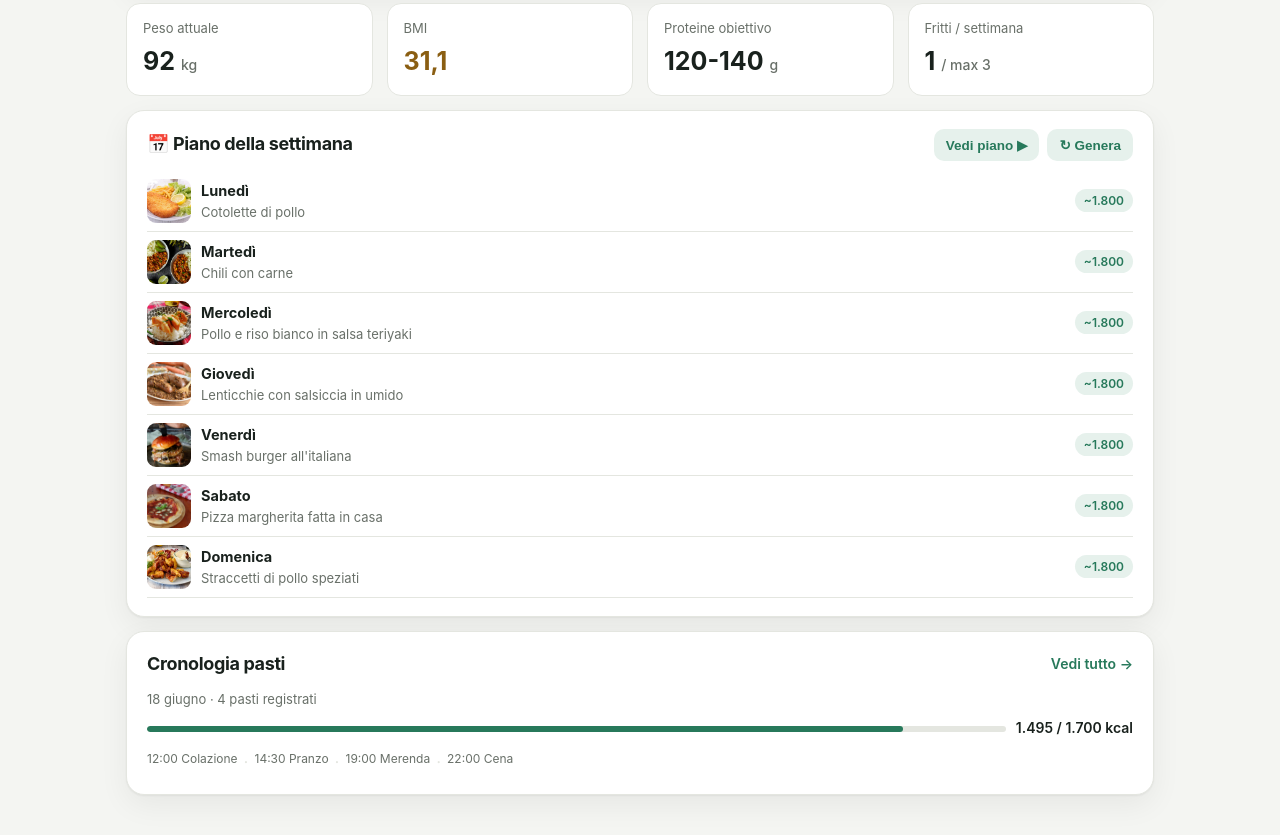
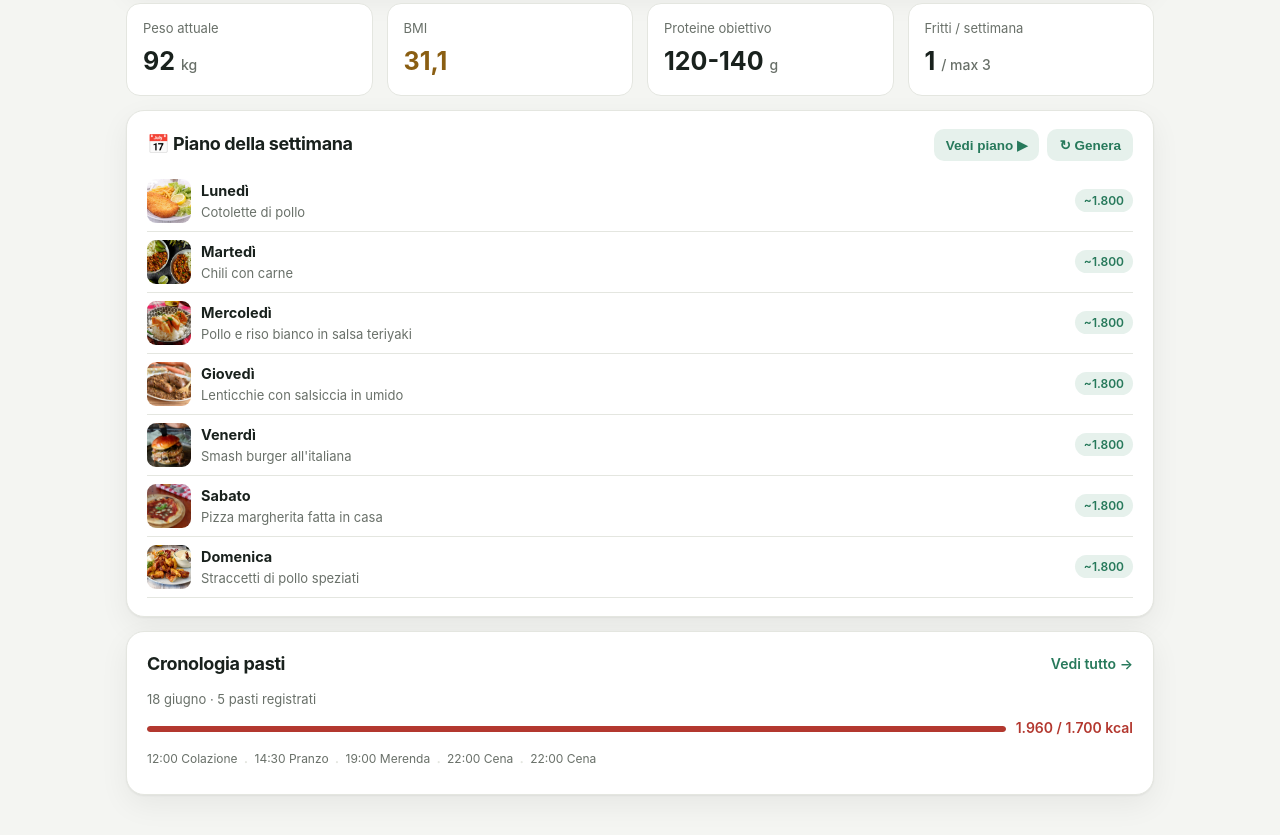
Before and after one commit to atarantoandrea-png/nutrizione-app, a plain HTML site: page index.html in a window 1280 px wide. Shown: the part 555-1390 px from the top of the page. Drawn offline with Linux system fonts and the light colour scheme.

Commit message:
18 giugno: pizza e mezza, 1960 kcal totali

```diff
--- a/index.html
+++ b/index.html
@@ -361,9 +361,10 @@
      {time:"12:00",tipo:"Colazione",desc:"Nutella (~12g, cucchiaino abbondante)",kcal:65,p:1,g:3,c:7},
      {time:"14:30",tipo:"Pranzo",desc:"Herbalife + banana",kcal:290,p:19,g:5,c:45},
      {time:"19:00",tipo:"Merenda",desc:"Mezzo frappe' grande senza panna (gelato + latte, ~300 ml)",kcal:250,p:8,g:11,c:29},
-     {time:"22:00",tipo:"Cena",desc:"Pizza fina intera — mozzarella, pomodoro, salame",kcal:890,p:40,g:32,c:101}
+     {time:"22:00",tipo:"Cena",desc:"Pizza fina — mozzarella, pomodoro, salame",kcal:890,p:40,g:32,c:101},
+     {time:"22:00",tipo:"Cena",desc:"Mezza pizza bianca — patate, olio, spezie",kcal:465,p:9,g:16,c:65}
    ],
-   review:{sem:"ok",testo:"Giornata sotto target. Totale 1.495 kcal (-205 sul target). Proteine basse (68g — puntare a 80g+). Zero fibre nella giornata. Migliorare: colazione proteica, aggiungere una fonte di fibra."}}
+   review:{sem:"warn",testo:"Serata un po' abbondante con pizza e mezza. Totale 1.960 kcal (+260 sul target). Proteine migliorate (77g). Carboidrati alti (247g, soprattutto le patate). Nel complesso accettabile. Migliorare: fermarsi alla prima pizza, colazione proteica."}}
 ];
 
 function semColor(s){return s==='bad'?'var(--red)':s==='warn'?'var(--amber)':'var(--accent)';}
```
